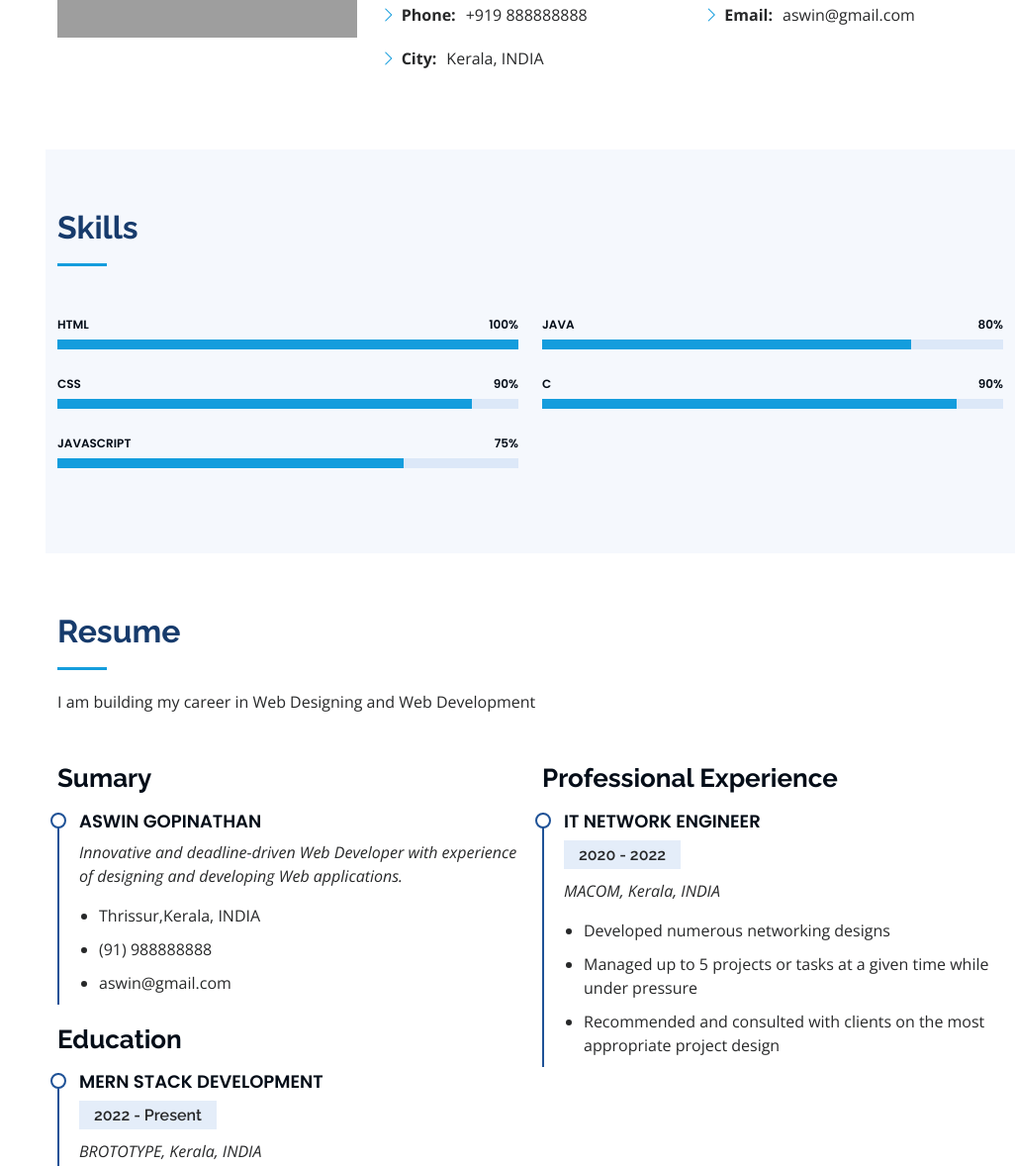
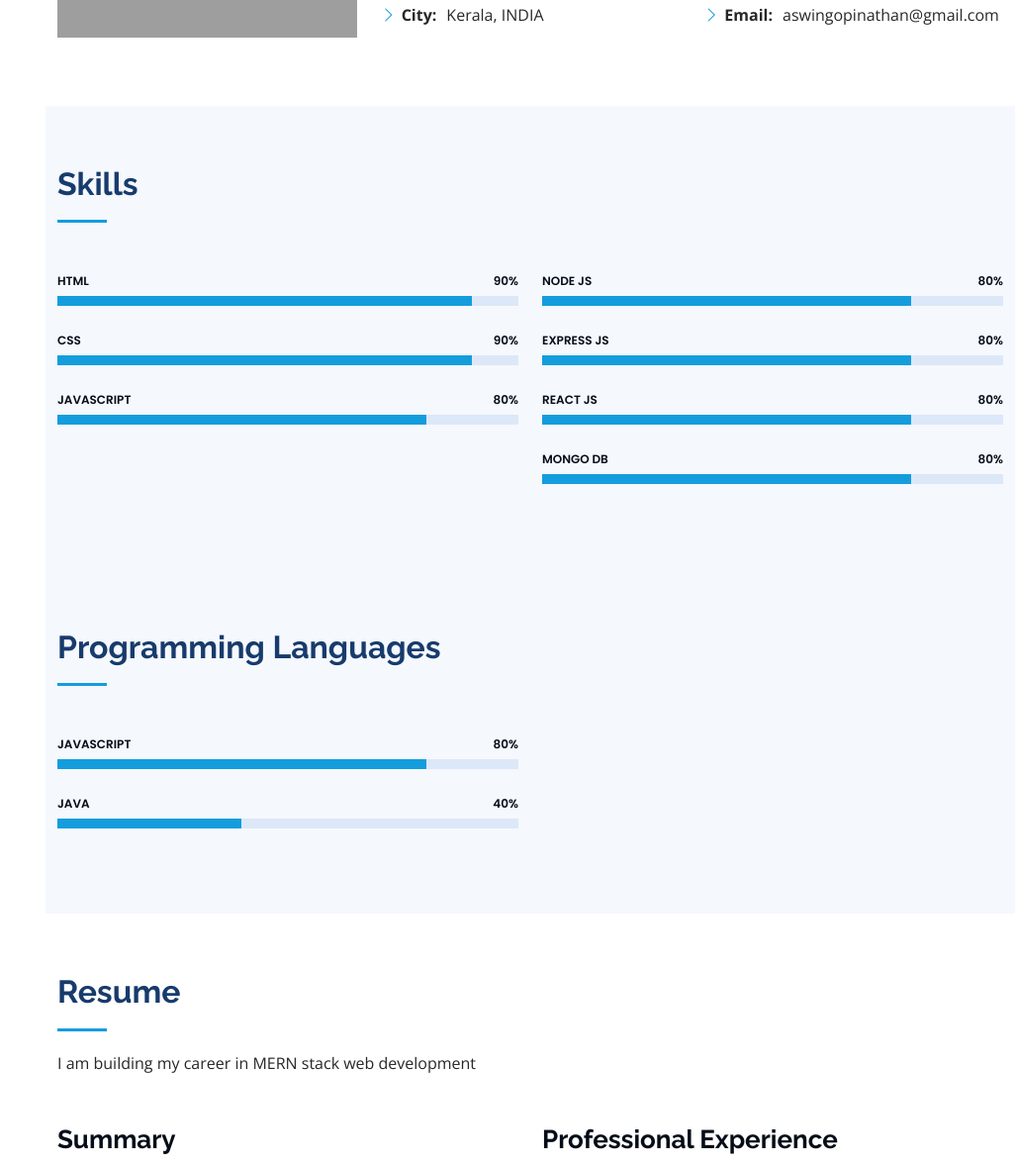
Before and after one commit to aswingopinathan/Personal-website, a plain HTML site: page index.html in a window 1280 px wide. Shown: the part 1205-2383 px from the top of the page at 99% size, without its empty margins (254-1280 px from the left). Drawn offline with nearby package versions, Linux system fonts and the light colour scheme; grey boxes are pictures that could not be loaded.

Commit message:
updated skills

```diff
--- a/index.html
+++ b/index.html
@@ -10,7 +10,7 @@
   <meta content="" name="keywords">
 
   <!-- Favicons -->
-  <link href="images/aswin.jpg" rel="icon">
+  <link href="images/aswin1.jpg" rel="icon">
   <link href="assets/img/apple-touch-icon.png" rel="apple-touch-icon">
 
   <!-- Google Fonts -->
@@ -53,7 +53,7 @@
           <a href="https://www.facebook.com/agopinathan2" class="facebook"><i class="bx bxl-facebook"></i></a>
           <a href="https://www.instagram.com/aswin_5293/" class="instagram"><i class="bx bxl-instagram"></i></a>
 
-          <a href="https://www.linkedin.com/in/aswin-gopinathan-678128175/" class="linkedin"><i class="bx bxl-linkedin"></i></a>
+          <a href="https://www.linkedin.com/in/aswingopinathan/" class="linkedin"><i class="bx bxl-linkedin"></i></a>
         </div>
       </div>
 
@@ -74,7 +74,7 @@
   <section style="background-image: url('images/back.jpg');" id="hero" class="d-flex flex-column justify-content-center align-items-center">
     <div  class="hero-container" data-aos="fade-in">
       <h1 >Aswin Gopinathan</h1>
-      <p >I'm <span  class="typed" data-typed-items="Designer, Developer"></span></p>
+      <p >I'm <span  class="typed" data-typed-items="Web Designer,Web Developer"></span></p>
     </div>
   </section><!-- End Hero -->
 
@@ -103,16 +103,16 @@
               <div class="col-lg-6">
                 <ul>
                   <li><i class="bi bi-chevron-right"></i> <strong>Birthday:</strong> <span>6 May 1996</span></li>
-                  <li><i class="bi bi-chevron-right"></i> <strong>Website:</strong> <span>www.aswingopinathan.com</span></li>
-                  <li><i class="bi bi-chevron-right"></i> <strong>Phone:</strong> <span>+919 888888888</span></li>
+                  <!-- <li><i class="bi bi-chevron-right"></i> <strong>Website:</strong> <span>https://aswingopinathan.github.io/Personal-website/</span></li> -->
+                  <li><i class="bi bi-chevron-right"></i> <strong>Phone:</strong> <span>+919497803205</span></li>
                   <li><i class="bi bi-chevron-right"></i> <strong>City:</strong> <span>Kerala, INDIA</span></li>
                 </ul>
               </div>
               <div class="col-lg-6">
                 <ul>
-                  <li><i class="bi bi-chevron-right"></i> <strong>Age:</strong> <span>26</span></li>
+                  <li><i class="bi bi-chevron-right"></i> <strong>Age:</strong> <span>27</span></li>
                   <li><i class="bi bi-chevron-right"></i> <strong>Degree:</strong> <span>BTECH</span></li>
-                  <li><i class="bi bi-chevron-right"></i> <strong>Email:</strong> <span>aswin@gmail.com</span></li>
+                  <li><i class="bi bi-chevron-right"></i> <strong>Email:</strong> <span>aswingopinathan@gmail.com</span></li>
                 </ul>
               </div>
             </div>
@@ -141,9 +141,9 @@
           <div class="col-lg-6" data-aos="fade-up">
 
             <div class="progress">
-              <span class="skill">HTML <i class="val">100%</i></span>
+              <span class="skill">HTML <i class="val">90%</i></span>
               <div class="progress-bar-wrap">
-                <div class="progress-bar" role="progressbar" aria-valuenow="100" aria-valuemin="0" aria-valuemax="100"></div>
+                <div class="progress-bar" role="progressbar" aria-valuenow="90" aria-valuemin="0" aria-valuemax="100"></div>
               </div>
             </div>
 
@@ -155,9 +155,9 @@
             </div>
 
             <div class="progress">
-              <span class="skill">JavaScript <i class="val">75%</i></span>
+              <span class="skill">JavaScript <i class="val">80%</i></span>
               <div class="progress-bar-wrap">
-                <div class="progress-bar" role="progressbar" aria-valuenow="75" aria-valuemin="0" aria-valuemax="100"></div>
+                <div class="progress-bar" role="progressbar" aria-valuenow="80" aria-valuemin="0" aria-valuemax="100"></div>
               </div>
             </div>
 
@@ -166,16 +166,64 @@
           <div class="col-lg-6" data-aos="fade-up" data-aos-delay="100">
 
             <div class="progress">
-              <span class="skill">Java <i class="val">80%</i></span>
+              <span class="skill">Node JS <i class="val">80%</i></span>
               <div class="progress-bar-wrap">
                 <div class="progress-bar" role="progressbar" aria-valuenow="80" aria-valuemin="0" aria-valuemax="100"></div>
               </div>
             </div>
 
             <div class="progress">
-              <span class="skill">C <i class="val">90%</i></span>
+              <span class="skill">Express JS <i class="val">80%</i></span>
               <div class="progress-bar-wrap">
-                <div class="progress-bar" role="progressbar" aria-valuenow="90" aria-valuemin="0" aria-valuemax="100"></div>
+                <div class="progress-bar" role="progressbar" aria-valuenow="80" aria-valuemin="0" aria-valuemax="100"></div>
+              </div>
+            </div>
+
+            <div class="progress">
+              <span class="skill">React JS <i class="val">80%</i></span>
+              <div class="progress-bar-wrap">
+                <div class="progress-bar" role="progressbar" aria-valuenow="80" aria-valuemin="0" aria-valuemax="100"></div>
+              </div>
+            </div>
+
+            <div class="progress">
+              <span class="skill">Mongo DB <i class="val">80%</i></span>
+              <div class="progress-bar-wrap">
+                <div class="progress-bar" role="progressbar" aria-valuenow="80" aria-valuemin="0" aria-valuemax="100"></div>
+              </div>
+            </div>
+
+          </div>
+
+        </div>
+
+      </div>
+    </section><!-- End Skills Section -->
+
+    <!-- ======= P - languages Section ======= -->
+    <section id="skills" class="skills section-bg">
+      <div class="container">
+
+        <div class="section-title">
+          <h2>Programming Languages</h2>
+          <p></p>
+        </div>
+
+        <div class="row skills-content">
+
+          <div class="col-lg-6" data-aos="fade-up">
+
+            <div class="progress">
+              <span class="skill">Javascript <i class="val">80%</i></span>
+              <div class="progress-bar-wrap">
+                <div class="progress-bar" role="progressbar" aria-valuenow="80" aria-valuemin="0" aria-valuemax="100"></div>
+              </div>
+            </div>
+
+            <div class="progress">
+              <span class="skill">Java <i class="val">40%</i></span>
+              <div class="progress-bar-wrap">
+                <div class="progress-bar" role="progressbar" aria-valuenow="40" aria-valuemin="0" aria-valuemax="100"></div>
               </div>
             </div>
 
@@ -186,7 +234,7 @@
         </div>
 
       </div>
-    </section><!-- End Skills Section -->
+    </section><!-- End P-languages Section -->
 
     <!-- ======= Resume Section ======= -->
     <section id="resume" class="resume">
@@ -194,19 +242,19 @@
 
         <div class="section-title">
           <h2>Resume</h2>
-          <p>I am building my career in Web Designing and Web Development</p>
+          <p>I am building my career in MERN stack web development</p>
         </div>
 
         <div class="row">
           <div class="col-lg-6" data-aos="fade-up">
-            <h3 class="resume-title">Sumary</h3>
+            <h3 class="resume-title">Summary</h3>
             <div class="resume-item pb-0">
               <h4>Aswin Gopinathan</h4>
               <p><em>Innovative and deadline-driven Web Developer with experience of designing and developing  Web applications.</em></p>
               <ul>
                 <li>Thrissur,Kerala, INDIA</li>
-                <li>(91) 988888888</li>
-                <li>aswin@gmail.com</li>
+                <li>(91) 9497803205</li>
+                <li>aswingopinathan@gmail.com</li>
               </ul>
             </div>
 
@@ -260,7 +308,7 @@
 
         <div class="section-title">
           <h2>Portfolio</h2>
-          <p>Created two public websites in Web design and a public website in Web Development</p>
+          <p>Created public websites in Web design and modern Web Applications like E - Commerce, social media app, incubation slot booking in Web Development</p>
         </div>
 
         <div class="row" data-aos="fade-up">
@@ -306,11 +354,31 @@
             </div>
           </div>
 
-          <div class="col-lg-4 col-md-6 portfolio-item filter-card">
+          <div class="col-lg-4 col-md-6 portfolio-item filter-app">
             <div class="portfolio-wrap">
               <img src="images/webdevelop1.PNG" class="img-fluid" alt="">
               <div class="portfolio-links">
-                <a href="images/webdevelop1.PNG" data-gallery="portfolioGallery" class="portfolio-lightbox" title="Web Development "><i class="bx bx-plus"></i></a>
+                <a href="images/webdevelop1.PNG" data-gallery="portfolioGallery" class="portfolio-lightbox" title="Website Design 1"><i class="bx bx-plus"></i></a>
+                <a href="portfolio-details.html" title="More Details"><i class="bx bx-link"></i></a>
+              </div>
+            </div>
+          </div>
+
+          <div class="col-lg-4 col-md-6 portfolio-item filter-web">
+            <div class="portfolio-wrap">
+              <img src="" class="img-fluid" alt="">
+              <div class="portfolio-links">
+                <a href="" data-gallery="portfolioGallery" class="portfolio-lightbox" title="Web 3"><i class="bx bx-plus"></i></a>
+                <a href="portfolio-details.html" title="More Details"><i class="bx bx-link"></i></a>
+              </div>
+            </div>
+          </div>
+
+          <div class="col-lg-4 col-md-6 portfolio-item filter-card">
+            <div class="portfolio-wrap">
+              <img src="images/stylecart.PNG" class="img-fluid" alt="">
+              <div class="portfolio-links">
+                <a href="images/stylecart.PNG" data-gallery="portfolioGallery" class="portfolio-lightbox" title="Web Development "><i class="bx bx-plus"></i></a>
                 <a href="portfolio-details.html" title="More Details"><i class="bx bx-link"></i></a>
               </div>
             </div>
```
Also changed, not shown: portfolio-details.html (+1 -1 lines), images/aswin.jpg (deleted), images/aswinbg.jpeg (deleted), images/stylecart.PNG (added).
